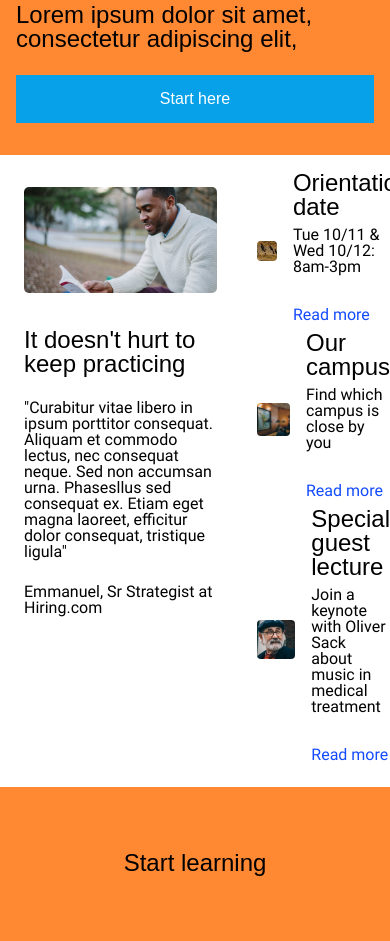
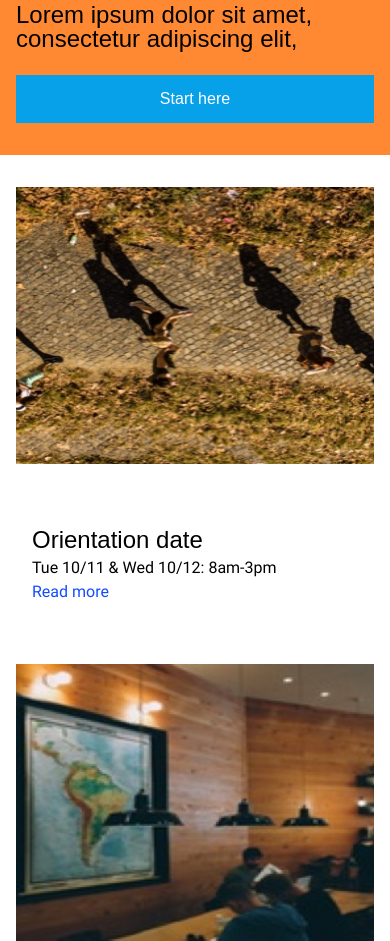
Before and after one commit to airflow101/ColmarAcademy, a plain HTML site: page index.html in a window 390 px wide. Shown: the part 480-1421 px from the top of the page. Drawn offline with Linux system fonts and the light colour scheme; a web font is replaced by a local one.

Commit message:
Information Section

```diff
--- a/resources/css/style.css
+++ b/resources/css/style.css
@@ -114,6 +114,11 @@ span a:hover {
   display: none;
 }
 
+.responsive img:hover{
+  width: 35px;
+  height: 35px;
+}
+
 .responsive img:active{
   width: 40px;
   height: 40px;
@@ -226,7 +231,7 @@ p {
 
 /*Common Body Styling (End)*/
 
-
+/*Main Banner Styling*/
 #main-banner {
   padding-top: 4rem;
   display: flex;
@@ -271,6 +276,10 @@ p {
     width: 100%;
   }
 
+  #main-banner h3 {
+    margin-bottom: 1.5rem;
+  }
+
   #main-banner .description{
     width: auto;
     margin: 2rem 1rem;
@@ -286,7 +295,56 @@ p {
   }
 }
 
-/*Curriculum*/
+/*Information section Styling*/
+#information h2 {
+  text-align: left;
+}
+#information .highlight p:last-child {
+  margin-top: 1.5rem;
+}
+
+@media only screen and (max-width: 650px){
+  #information .highlight{
+    display: none;
+  }
+  .sidebar{
+    width: 100%;
+    margin: 1rem 1rem 2rem 1rem;
+  }
+
+  .sidebar-item {
+    flex-direction: column;
+    align-items: flex-start;
+  }
+
+  .sidebar-item:hover{
+    background-color: white;
+  }
+  .sidebar-item img{
+    width: 100%;
+    height: auto;
+    padding: 0;
+    border-radius: 0;
+
+  }
+
+  .sidebar-item .description{
+    display: block;
+    width: auto;
+    margin: 4rem 1rem;
+  }
+
+  .description p:last-child{
+    margin: 0;
+  }
+  .sidebar-item:last-child .description{
+    margin-bottom: 0;
+  }
+
+
+}
+
+/*Curriculum section styling*/
 
 #curriculum {
   padding: 2rem 3.5rem;
@@ -344,22 +402,12 @@ footer {
 }
 
 
-#information h2 {
-  text-align: left;
-}
+
 
 #exhibit h2 {
   padding: 2rem 1rem 0;
 }
 
-
-#main-banner h3 {
-  margin-bottom: 1.5rem;
-}
-
 #exhibit h3 {
   margin-top: 1.5rem;
 }
-#information p:last-child {
-  margin-top: 1.5rem;
-}
```
